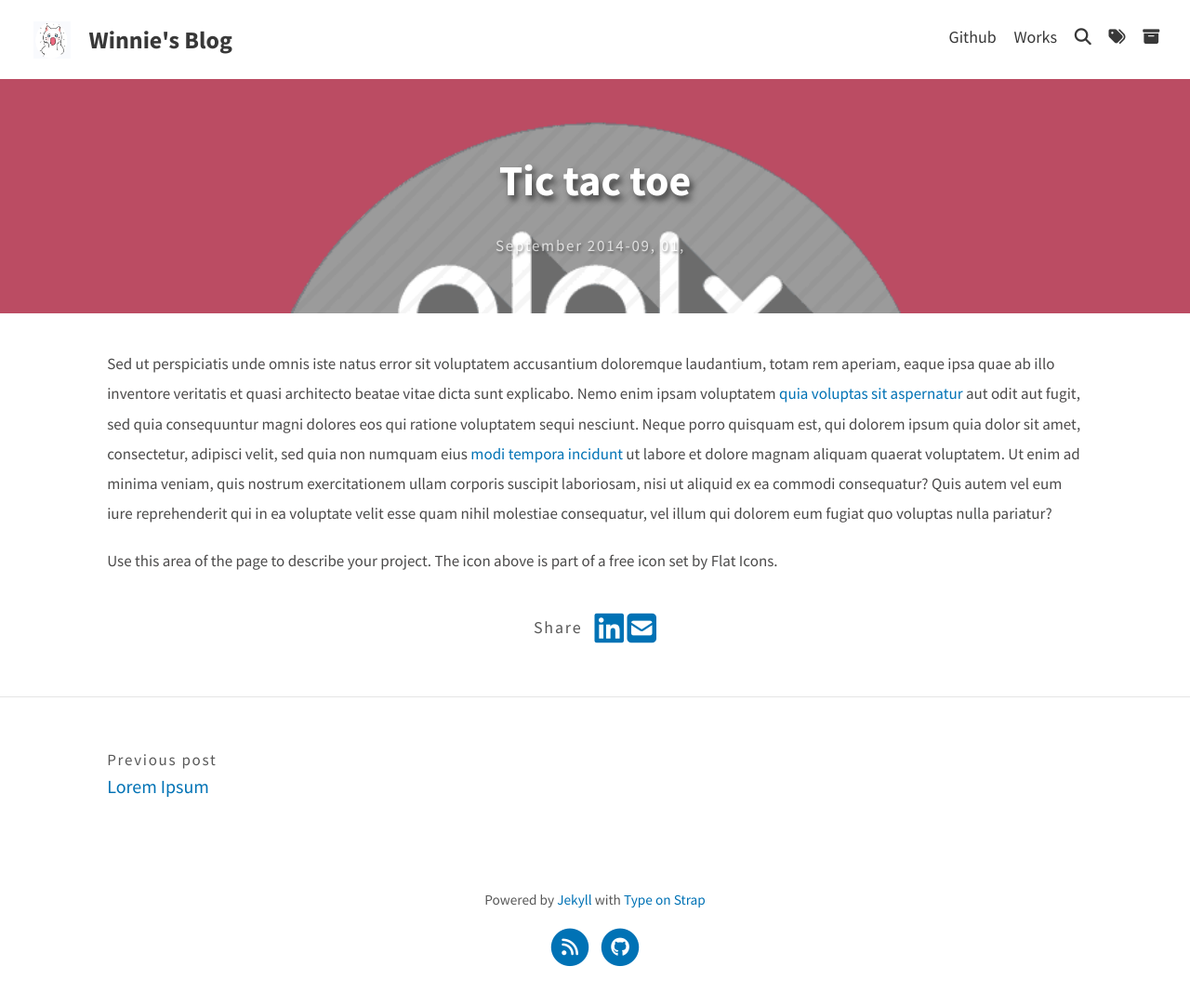
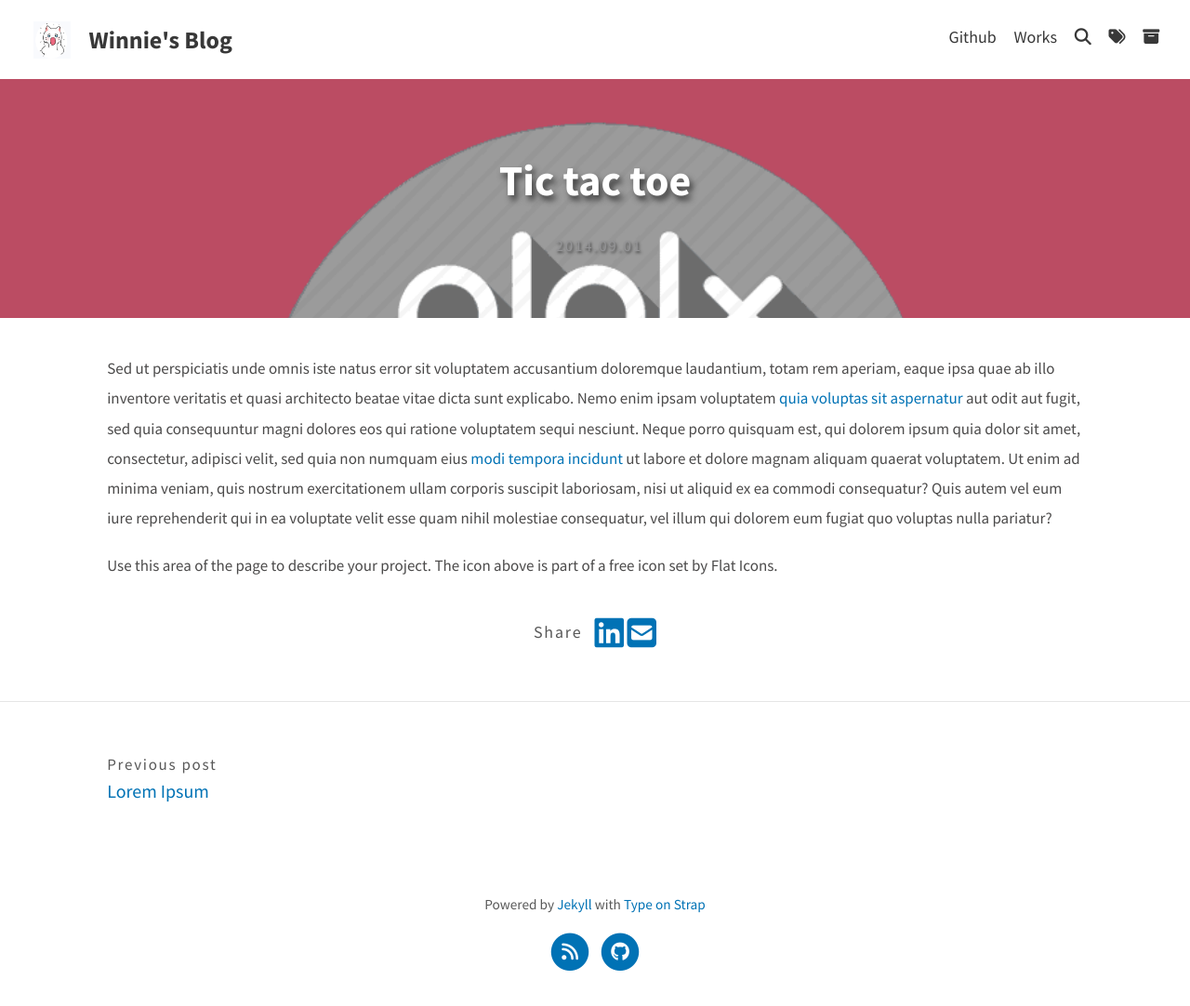
Before and after one commit to byunyourim/winnie.github.io, a Jekyll site: the page built from _portfolio/tictactoe.md, in a window 1280 px wide. Shown: the whole page at 93% size. Built offline with Jekyll 4.4.1, drawn with Linux system fonts in a browser that asks for light colours; a script that is not in the unit is left out; comment, search, counter and statistics services are not loaded; some of the changed lines change nothing that is shown.

Commit message:
add file

```diff
--- a/_includes/blog/post_info.liquid
+++ b/_includes/blog/post_info.liquid
@@ -1,5 +1,5 @@
-{% assign author = site.data.authors[include.author] %}
 {% assign date = include.date | default: "today" | date: site.data.language.str_date_format | default: '%B %-d, %Y' %}
+{% assign categories = include.categories | default: '' %}
 
 <div class="post-info">
 {%- if author.url -%}<a href="{{ author.url | relative_url }}" target="_blank" rel="noopener">{%- endif -%}
@@ -7,9 +7,8 @@
             <img alt="Author's avatar" src="{{ author.avatar | relative_url }}" loading="lazy">
         {% endif %}
         <p class="meta">
-      {% if author.name %}{{ author.name }} - {% endif %}
-      {% assign x = date | date: "%m" | minus: 1 %}
-      {{ site.data.language.str_months[x] | default: date | date: "%B" }} {{ date | date: " %Y-%m, %d," }}
+        <p class="category">&nbsp;{{ categories }}</p>&nbsp;&nbsp;<p class="empty">&nbsp;
+            {{ date | date: " %Y.%m.%d" }}&nbsp;</p>
         </p>
         {%- if author.url -%}</a>{%- endif -%}
 </div>
```
Lines whose indentation alone changed are shown as unchanged.
